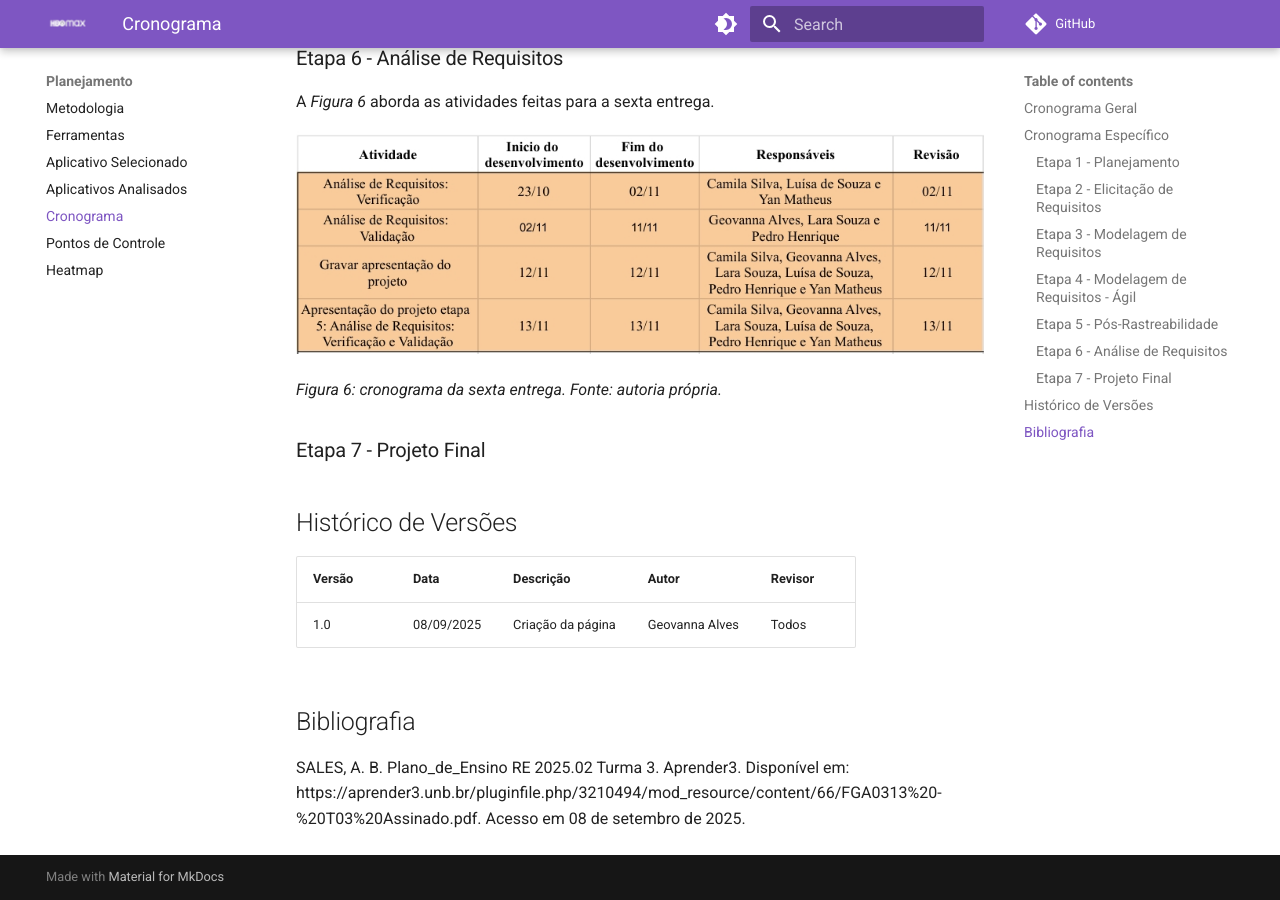
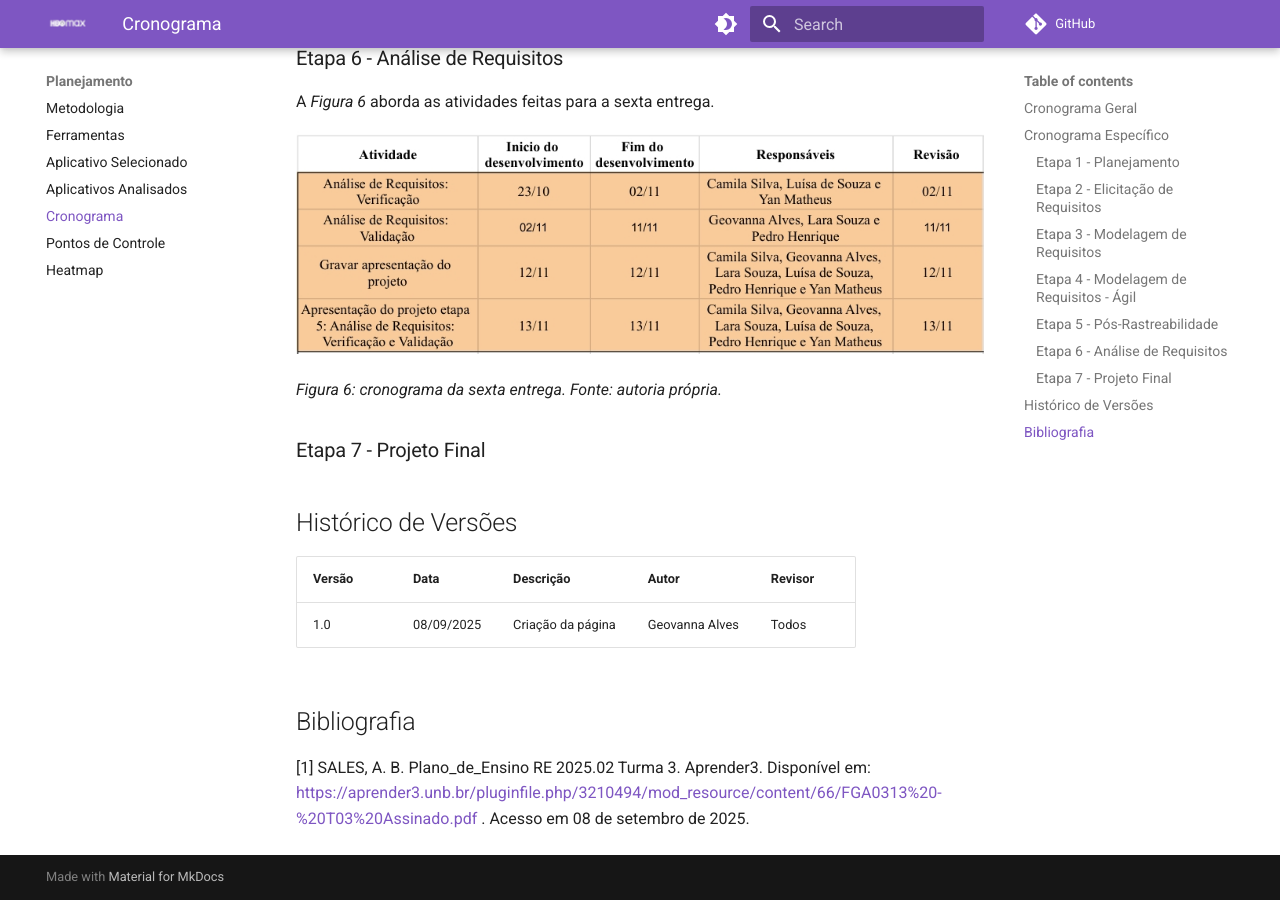
Before and after one commit to Requisitos-de-Software/2025.2-Grupo05, an MkDocs documentation site: the page built from docs/Planejamento/Cronograma.md, in a window 1280 px wide and 900 px high, scrolled down 4630 px. Built offline with MkDocs 1.6.1 and Material for MkDocs 9.7.7, drawn with Linux system fonts in a browser that asks for light colours; comment, search, counter and statistics services are not loaded.

Commit message:
Atualizando

```diff
--- a/docs/Planejamento/Cronograma.md
+++ b/docs/Planejamento/Cronograma.md
@@ -81,4 +81,4 @@ _Figura 6: cronograma da sexta entrega. Fonte: autoria própria._
 
 ## Bibliografia
 
-SALES, A. B. Plano_de_Ensino RE 2025.02 Turma 3. Aprender3. Disponível em: https://aprender3.unb.br/pluginfile.php/3210494/mod_resource/content/66/FGA0313%20-%20T03%20Assinado.pdf. Acesso em 08 de setembro de 2025.
+[1] SALES, A. B. Plano_de_Ensino RE 2025.02 Turma 3. Aprender3. Disponível em: [https://aprender3.unb.br/pluginfile.php/3210494/mod_resource/content/66/FGA0313%20-%20T03%20Assinado.pdf](https://aprender3.unb.br/pluginfile.php/3210494/mod_resource/content/66/FGA0313%20-%20T03%20Assinado.pdf) . Acesso em 08 de setembro de 2025.
```
